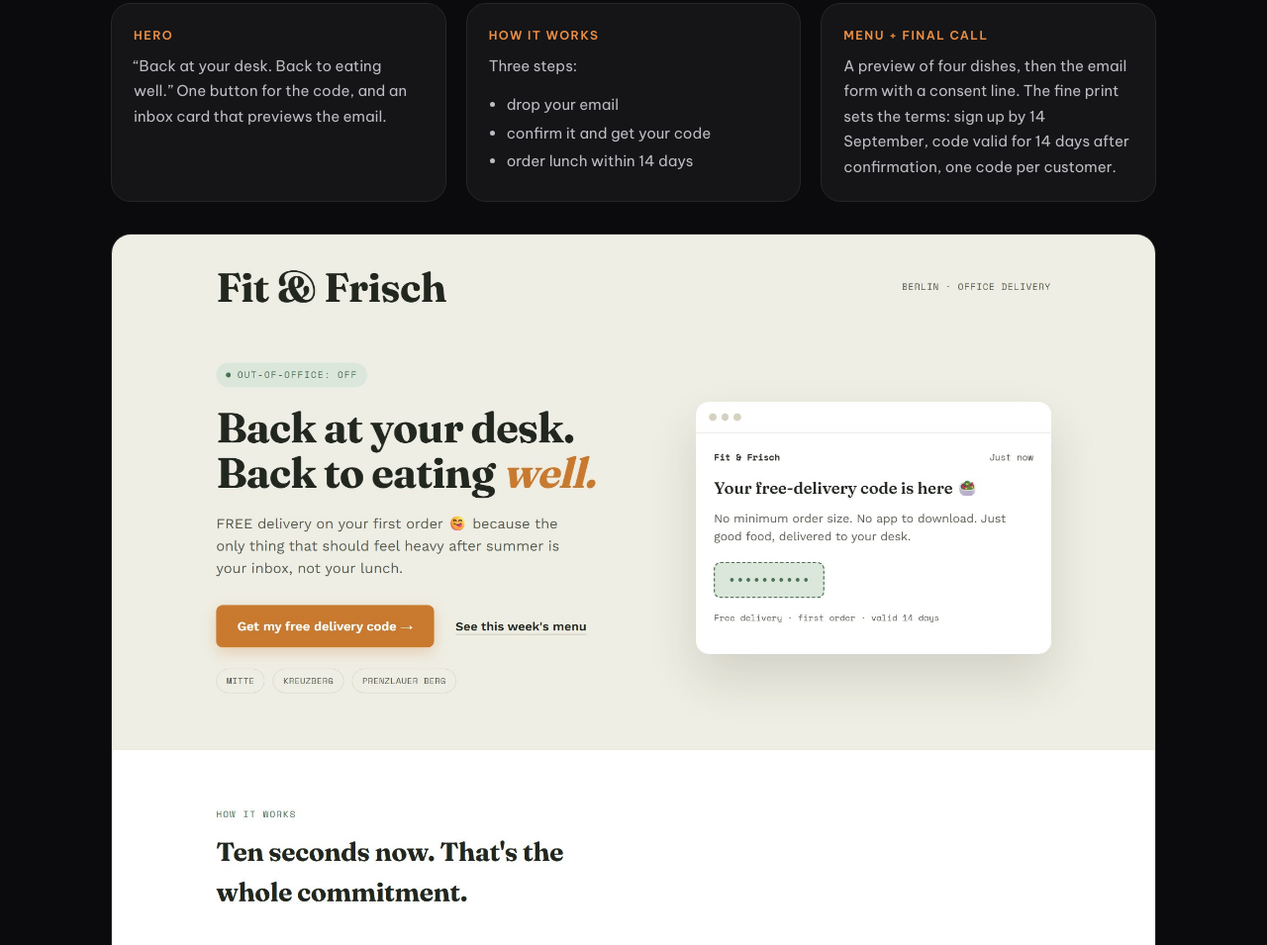
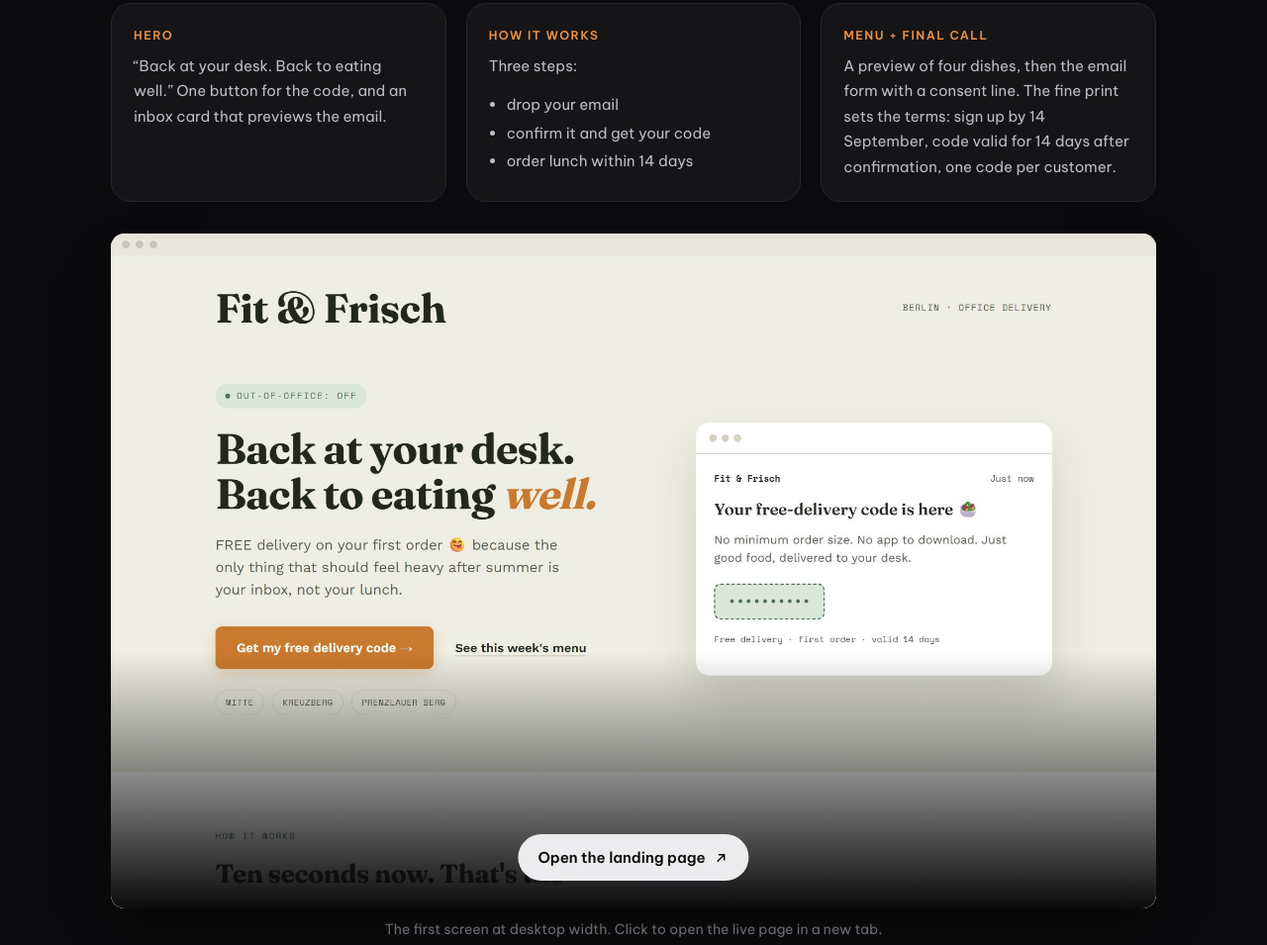
Before and after one commit to itstrangnguyen/itstrangnguyen.github.io, a plain HTML site: page projects/fit-frisch.html in a window 1280 px wide. Shown: the part 1871-2826 px from the top of the page at 99% size. Drawn offline with Linux system fonts and the light colour scheme.

Commit message:
Replace full-page screenshots with clickable landing page teasers
Arre and Fit & Frisch now show the top of the landing page in a
browser frame, full content width. Clicking opens the HTML landing
page in a new tab.

Co-Authored-By: Claude Opus 5.5 <noreply@anthropic.com>

```diff
--- a/projects/fit-frisch.html
+++ b/projects/fit-frisch.html
@@ -99,8 +99,11 @@
         <div class="box"><p class="label">Menu + final call</p><p>A preview of four dishes, then the email form with a consent line. The fine print sets the terms: sign up by 14 September, code valid for 14 days after confirmation, one code per customer.</p></div>
       </div>
       <figure class="wide">
-        <div class="media"><img src="../assets/images/fitfrisch/landing-page-full.jpg" alt="Full Fit & Frisch landing page: hero, how it works, why now, menu, email form" data-slot></div>
-        <figcaption>The full page at desktop width.</figcaption>
+        <a class="page-teaser art-browser" href="../assets/fitfrisch/landing-page.html" target="_blank" rel="noopener" aria-label="Open the Fit &amp; Frisch landing page (opens in a new tab)">
+          <img src="../assets/images/fitfrisch/landing-page-full.jpg" alt="Top of the Fit &amp; Frisch landing page: headline, sign-up button and inbox card" loading="lazy">
+          <span class="teaser-cta">Open the landing page <svg viewBox="0 0 24 24" aria-hidden="true"><path d="M7 17 17 7M9 7h8v8"/></svg></span>
+        </a>
+        <figcaption>The first screen at desktop width. Click to open the live page in a new tab.</figcaption>
       </figure>
     </div>
   </section>
--- a/style.css
+++ b/style.css
@@ -826,6 +826,26 @@ body.p-mai blockquote cite{font-size:14px;}
 }
 .art-browser img{display:block;width:100%;}
 
+/* Page teaser: the top of a full-page screenshot in a browser frame; links to the full image */
+.page-teaser{position:relative;display:block;text-decoration:none;box-shadow:0 24px 50px -18px rgba(0,0,0,.6);transition:transform .2s ease, box-shadow .2s ease;}
+.page-teaser img{aspect-ratio:16/10;object-fit:cover;object-position:top;}
+.page-teaser::after{   /* fade the cut-off edge into the page */
+  content:"";position:absolute;left:0;right:0;bottom:0;height:38%;pointer-events:none;
+  background:linear-gradient(to bottom, transparent, var(--bg, #0B0B0D));
+}
+.teaser-cta{
+  position:absolute;left:50%;bottom:28px;z-index:1;transform:translateX(-50%);
+  display:inline-flex;align-items:center;gap:8px;white-space:nowrap;
+  background:var(--ink);color:#0B0B0D;font-size:15px;font-weight:600;border-radius:999px;padding:11px 20px;
+  transition:background .2s ease;
+}
+.teaser-cta svg{width:16px;height:16px;fill:none;stroke:currentColor;stroke-width:2.2;stroke-linecap:round;stroke-linejoin:round;}
+.page-teaser:hover{transform:translateY(-3px);box-shadow:0 0 0 2px var(--accent), 0 24px 50px -18px rgba(0,0,0,.6);}
+.page-teaser:hover .teaser-cta{background:var(--accent);}
+.page-teaser:focus-visible{outline:2px solid var(--accent);outline-offset:4px;}
+.page-teaser + figcaption{text-align:center;}
+@media (max-width:760px){ .page-teaser img{aspect-ratio:4/3;} .teaser-cta{bottom:18px;font-size:14px;padding:9px 16px;} }
+
 /* mai.premiumlinen: the walnut logo big on the left; the video frame and the broadcast smaller, overlapping it on the right */
 /* Logo centred behind; carousel slide and broadcast tilted on either side at the bottom */
 .hero-art.art-mai{aspect-ratio:10/7.4;}
```
Also changed, not shown: projects/arre-landing-page.html (+5 -2 lines).
